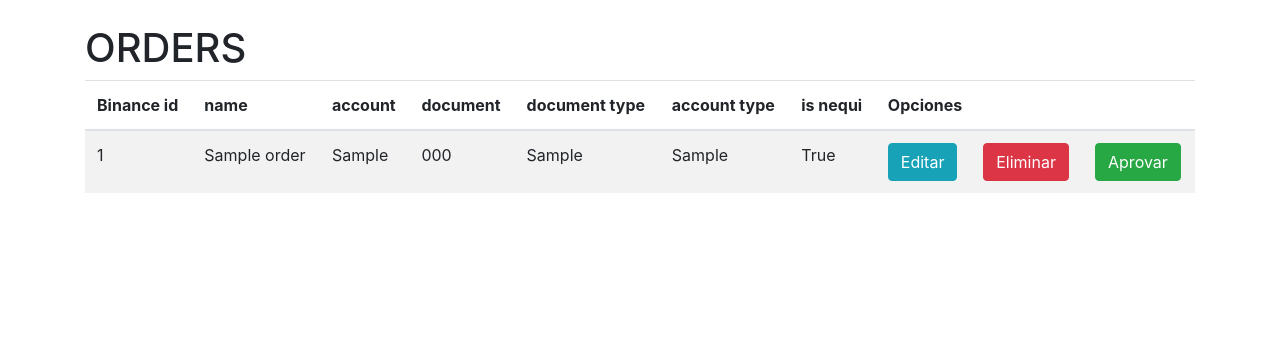
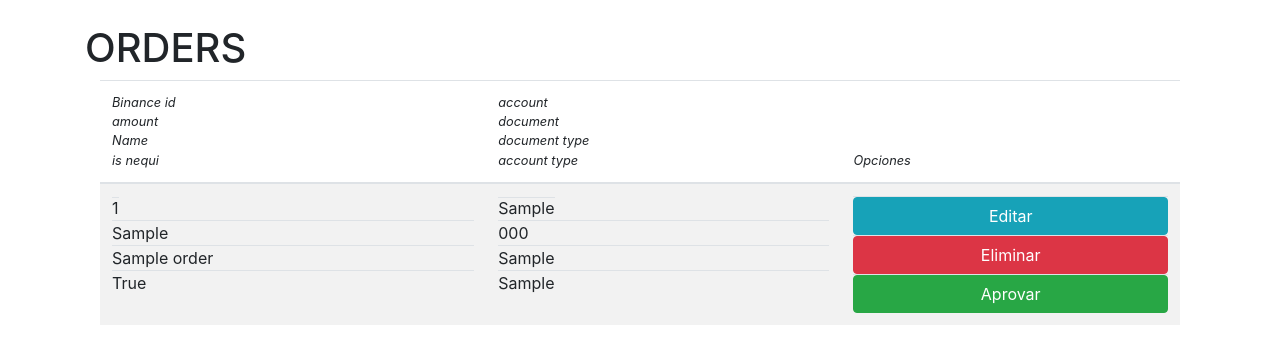
Before and after one commit to andres0820m/sparklab-api, a Django app: template orders/templates/orders_check.html in a window 1280 px wide. Shown: the part 56-420 px from the top of the page. Run offline with Django 4.2, Linux system fonts and the light colour scheme; the template is opened without the code that fills it: values that come from a table or form of the project are taken from there, others are empty; tables that the repository leaves empty hold one stand-in row (values such as "Sample post").

Commit message:
changed order htmls

```diff
--- a/orders/templates/orders_check.html
+++ b/orders/templates/orders_check.html
@@ -5,35 +5,55 @@
 {% block body %}
 
 <h1>ORDERS</h1>
-            <table class="table table-striped table-hover">
-                <thead>
+<div class="container" style="overflow-x:auto;">
+<table style="table-layout: auto;" class="table table-striped table-hover">
+    <thead class="bn-table-thead">
     <tr>
-                    <th>Binance id</th>
-                    <th>name</th>
-                    <th>account</th>
-                    <th>document</th>
-                    <th>document type</th>
-                    <th>account type</th>
-                    <th>is nequi</th>
-                    <th colspan="3">Opciones</th>
+        <th class="bn-table-cell">
+            <div class="font-italic small">Binance id</div>
+             <div class="font-italic small">amount</div>
+            <div class="font-italic small">Name</div>
+            <div class="font-italic small">is nequi</div>
+
+        </th>
+        <th class="bn-table-cell">
+            <div class="font-italic small">account</div>
+            <div class="font-italic small">document</div>
+            <div class="font-italic small">document type</div>
+            <div class="font-italic small">account type</div>
+        </th>
+        <th colspan="3" class="font-italic small">Opciones</th>
     </tr>
     </thead>
     <tbody>
     {% for c in orders %}
     <tr>
-                    <td>{{c.binance_id}}</td>
-                    <td>{{c.name}}</td>
-                    <td>{{c.account}}</td>
-                    <td>{{c.document_number}}</td>
-                    <td>{{c.document_type}}</td>
-                    <td>{{c.account_type}}</td>
-                    <td>{{c.is_contact}}</td>
-                    <td><a href="edit_order/{{c.binance_id}}" class="btn btn-info">Editar</a></td>
-                    <td><a href="delete_order/{{c.binance_id}}" class="btn btn-danger btnEliminacion">Eliminar</a></td>
-                    <td><a href="approve_order/{{c.binance_id}}" class="btn btn-success btnEliminacion">Aprovar</a></td>
+        <td class="bn-table-cell">
+        <div>
+            <span class="border-top">{{c.binance_id}}</span>
+            <div class="border-top">{{c.amount}}</div>
+            <div class="border-top">{{c.name}}</div>
+            <div class="border-top">{{c.is_contact}}</div>
+        </div>
+            </td>
+         <td class="bn-table-cell">
+        <div>
+            <span class="border-top">{{c.account}}</span>
+            <div class="border-top">{{c.document_number}}</div>
+            <div class="border-top">{{c.document_type}}</div>
+            <div class="border-top">{{c.account_type}}</div>
+        </div>
+        </td>
+        <td class="bn-table-cell">
+        <div>
+            <div class="border-top" ><a href="edit_order/{{c.binance_id}}" class="btn btn-info btn-block">Editar</a></div>
+            <div class="border-top"><a href="delete_order/{{c.binance_id}}" class="btn btn-danger btnEliminacion btn-block">Eliminar</a></div>
+            <div class="border-top"><a href="approve_order/{{c.binance_id}}" class="btn btn-success btnEliminacion btn-block">Aprovar</a></div>
+        </div>
+        </td>
     </tr>
     {% endfor %}
     </tbody>
 </table>
-
+</div>
 {% endblock %}
```
Also changed, not shown: orders/templates/running.html (+41 -22 lines). Lines whose indentation alone changed are shown as unchanged.
